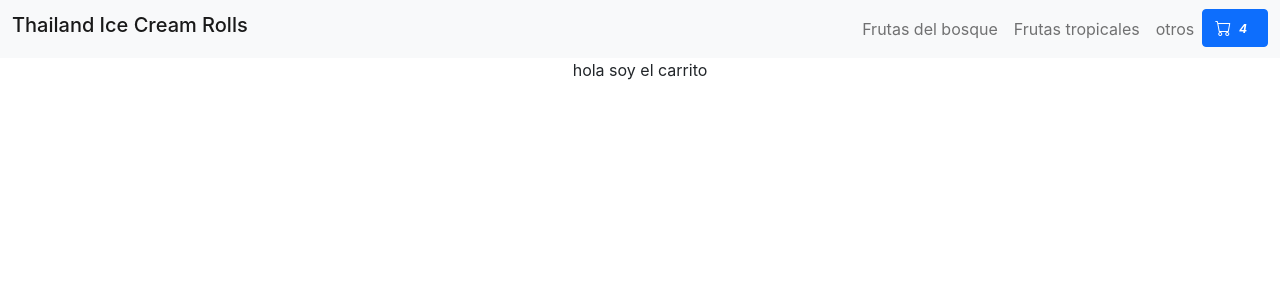
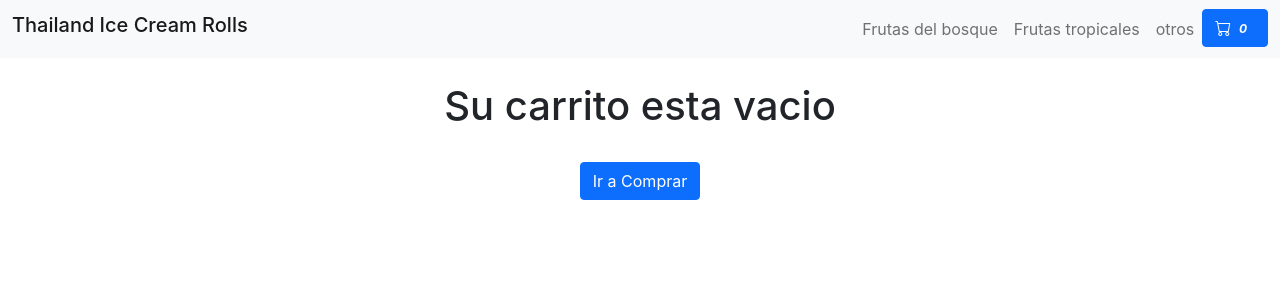
Before and after one commit to alexjesus27/desafio1-creandoapp-con-cli, a React (Create React App) app: page /cart in a window 1280 px wide. Shown: the top 300 px of the page. Built offline with nearby package versions, Linux system fonts and the light colour scheme.

Commit message:
cart view

```diff
--- a/src/App.js
+++ b/src/App.js
@@ -3,7 +3,7 @@ import { BrowserRouter, Switch, Route } from 'react-router-dom';
 import './App.css';
 import NavBar from './components/NavBar';
 import HomePage from './pages/Home';
-import CartPage from './pages/Cart';
+import CartPage from './pages/CartPage';
 import ProductDetail from './pages/ProductDetail';
 import CategoryPage from './pages/Category';
 import CartProvider from './contexts/CartContext';
--- /dev/null
+++ b/src/components/Cart.js
@@ -0,0 +1,75 @@
+import { useContext } from "react";
+import { Fragment } from "react";
+import { CartContext } from "../contexts/CartContext";
+import { Link } from "react-router-dom";
+
+
+export function Cart() {
+
+    const cartContext = useContext(CartContext);
+    const {carrito} = cartContext;
+
+    const eliminar = ()=>{
+
+        cartContext.removeItem()
+    }
+
+    console.log(cartContext.TotalCompra());
+
+    const clear = ()=>{
+        cartContext.clear()
+    }
+
+    if(carrito == ''){
+        return (
+            <Fragment>
+                <h1 className="mt-4">Su carrito esta vacio</h1>
+                <Link to="/">
+                <button className="btn btn-primary mt-4">Ir a Comprar</button>
+                </Link>
+            </Fragment>
+
+        )
+    }
+
+    return(
+        <Fragment >
+            <div className="row mt-4 container-fluid">
+            <div className="col-md-8">
+            <h1>Sus Productos</h1>
+
+            <div>
+                {carrito.map((helado)=>{
+                     return(
+                     <table className="table mt-4" key={helado.id}>
+                                          <tbody>
+                                              <tr>
+                                                  <td><img src={`../public/${helado.imagen}`} className='img-fluid rounded-start' alt=''/></td>
+                                                  <td>{helado.nombre}</td>
+                                                  <td>cant. {helado.total2}</td>
+                      	                        <td>$ {helado.precioTotal}</td>
+                      	                        <td><button className="btn btn-danger" onClick={eliminar}>X</button></td>
+                                              </tr>
+                                          </tbody>
+                                      </table>
+                     )
+
+                }
+
+                )}
+            </div>
+            <button className="btn btn-danger" onClick={clear}>Vaciar carrito</button>
+            </div>
+            <div className="col-md-4">
+                     <h3>Resumen de tu compra</h3>
+                     <p>Total ${cartContext.TotalCompra()}</p>
+                     <button className="btn btn-primary">Finalizar compra</button>
+
+
+                     </div>
+                     </div>
+        </Fragment>
+
+    )
+
+}
--- a/src/components/CartWidget.jsx
+++ b/src/components/CartWidget.jsx
@@ -1,6 +1,11 @@
-import React from 'react';
+import React, { useContext } from 'react';
+import { CartContext } from '../contexts/CartContext';
 
-export function CartWidget({contador}){
+
+
+export function CartWidget(){
+    const cartContext = useContext(CartContext);
+    const contador = cartContext.contadorProductos();
     return(
         <div>
 
--- a/src/components/NavBar.js
+++ b/src/components/NavBar.js
@@ -36,7 +36,7 @@ const NavBar = (helado) => {
                     <Link to="/cart">
                     <button className='btn btn-primary'>
                      <a>
-                    <CartWidget contador={4} />
+                    <CartWidget/>
                     </a>
                     </button>
                     </Link>
--- a/src/contexts/CartContext.js
+++ b/src/contexts/CartContext.js
@@ -14,16 +14,20 @@ const CartProvider = (props) => {
             let index = carrito.findIndex(helado => helado.id === helados.id );
             let producto = carrito[index];
             producto.total2 = producto.total2 + total2;
-
+            producto.precioTotal = (producto.precioTotal + helados.precio * total2);
             const newHelado = [...carrito];
             newHelado.splice(index, 1, producto);
 
             setCarrito([...newHelado]);
             console.log(carrito);
+
         }else{
-            let producto ={...helados, total2}
+            const precioTotal = helados.precio * total2;
+            let producto ={...helados, total2, precioTotal}
             setCarrito([...carrito, producto])
             console.log(carrito)
+
+
         }
     }
 
@@ -33,20 +37,25 @@ const CartProvider = (props) => {
         const newHelado = [...carrito];
         newHelado.splice(index, 1);
         setCarrito([...newHelado]);
+
+
     }
 
     const clear = () =>{
         setCarrito([]);
     }
 
+    const TotalCompra = () => {
+        return  carrito.reduce((a,b)=>a + b.precioTotal, 0)
+    }
+    const contadorProductos =() =>{
 
-
-       // console.log(producto)
-
+        return carrito.reduce((a,b)=> a+b.total2, 0)
+    }
 
 
     return(
-        <CartContext.Provider value ={{carrito, setCarrito, addToCart, removeItem, clear}}>
+        <CartContext.Provider value ={{carrito, setCarrito, addToCart, removeItem, clear, TotalCompra, contadorProductos}}>
 
             {props.children}
 
--- a/src/pages/Cart.js
+++ /dev/null
@@ -1,3 +0,0 @@
-export default function CartPage(){
-    return <div>hola soy el carrito</div>
-}
--- /dev/null
+++ b/src/pages/CartPage.js
@@ -0,0 +1,5 @@
+import { Cart } from "../components/Cart"
+
+export default function CartPage(){
+    return <Cart/>
+}
```
